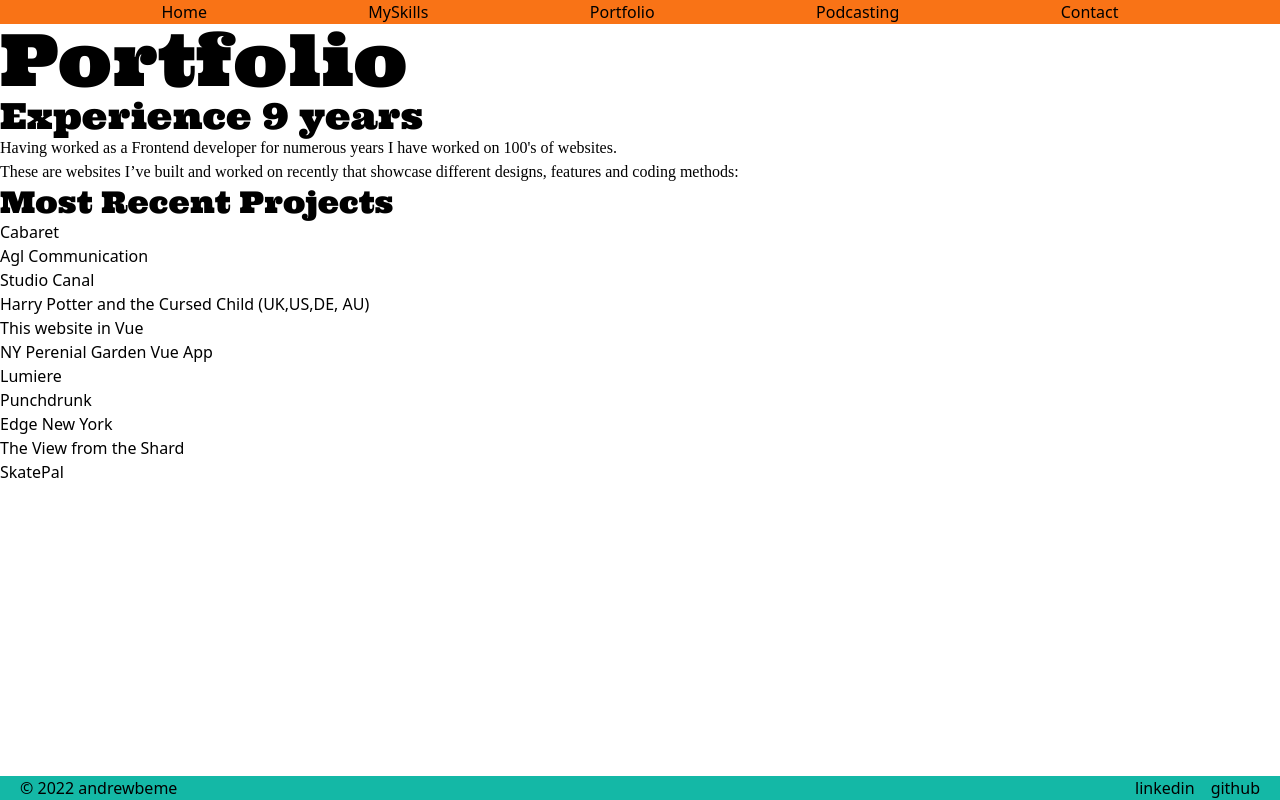
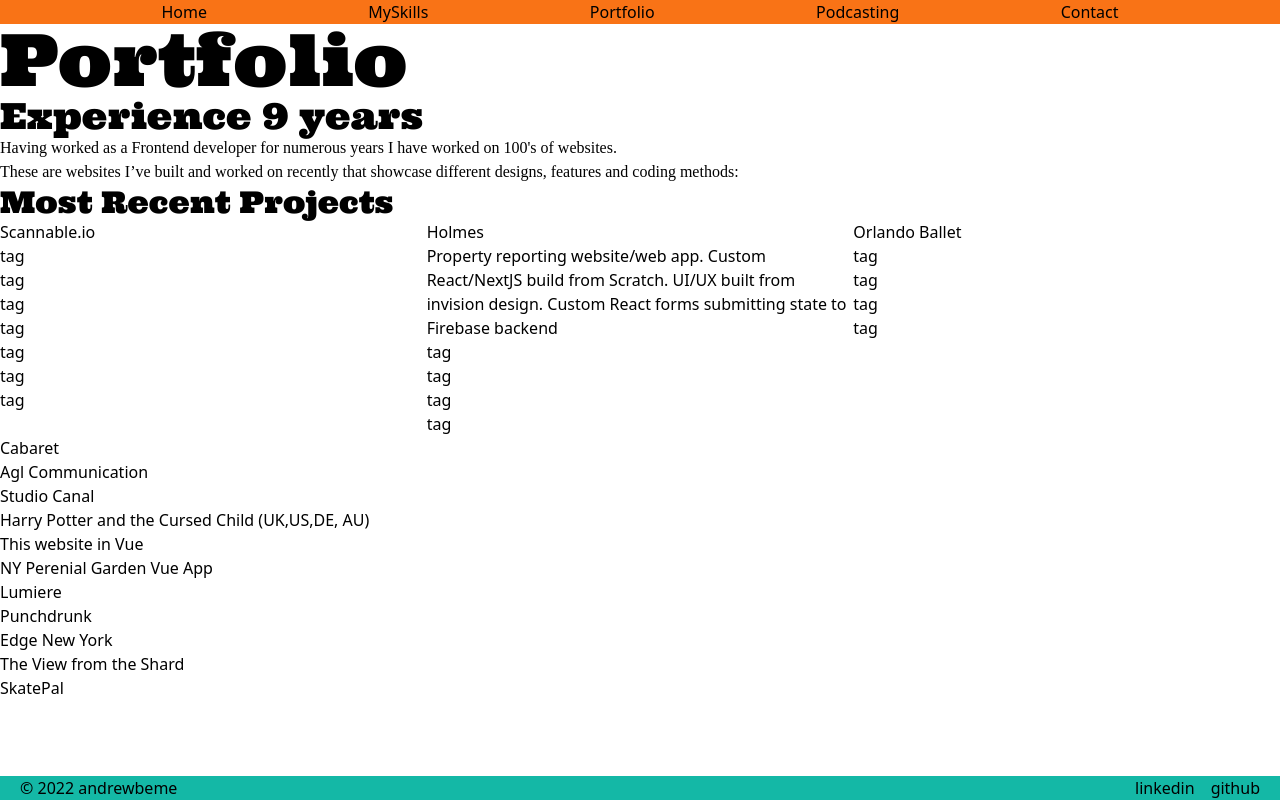
Before and after one commit to andrew-os/andrewbe-new, a Next.js app in the folder andrewbe-me/: page /portfolio in a window 1280 px wide. Built offline with nearby package versions, Linux system fonts and the light colour scheme; a web font is replaced by a local one.

Commit message:
recent project list componetn

```diff
--- /dev/null
+++ b/andrewbe-me/components/RecentProjectList.tsx
@@ -0,0 +1,12 @@
+import { recentProjects } from "../utils/content"
+import Card from "./Card"
+
+export default function RecentProjectList(){
+    return (
+        <div className='grid md:grid-cols-3'>
+            {recentProjects.map(({title,link,content,stack})=>(
+                <Card key={title} title={title} link={link} content={content} tags={stack} />
+            ))}
+        </div>
+    )
+}
--- a/andrewbe-me/pages/portfolio/index.tsx
+++ b/andrewbe-me/pages/portfolio/index.tsx
@@ -6,6 +6,7 @@
 import ExperienceYears from '../../components/ExperienceYears'
 import TextBody from '../../components/TextBody'
 import PortfolioList from '../../components/PorftolioList'
+import RecentProjectList from '../../components/RecentProjectList'
 
 const Portfolio: NextPage = () => {
     return(
@@ -19,11 +20,7 @@
                     <TextBody>These are websites I’ve built and worked on recently that showcase different designs, features and coding methods:</TextBody>
                     <h2 className="text-3xl font-ultra">Most Recent Projects</h2>
 
-                    <div className='grid md:grid-cols-3'>
-
-                    </div>
-
-
+                    <RecentProjectList />
 
                 </main>
                 <PortfolioList />
```
